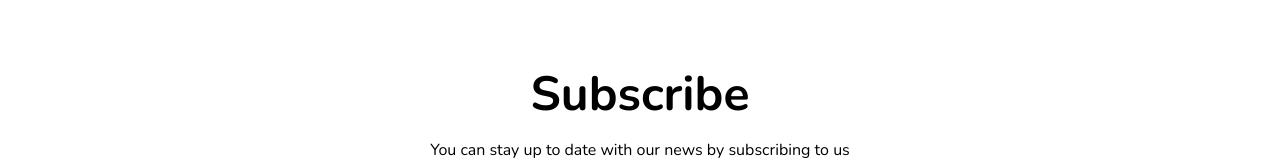
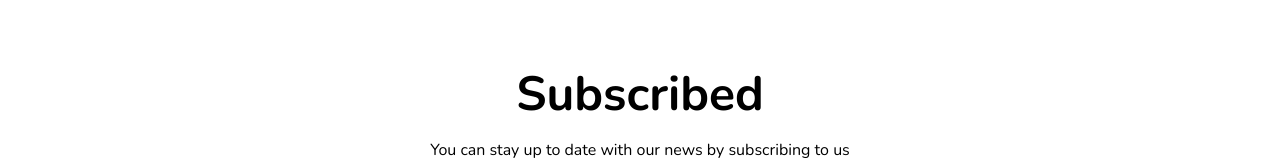
Before and after one commit to iambabazada/e-toolz, a React (Vite) app in the folder eToolZ/: page / in a window 1280 px wide. Shown: the part 2217-2385 px from the top of the page. Built offline with nearby package versions, Linux system fonts and the light colour scheme; no server answers.

Commit message:
Update Apply.jsx

```diff
--- a/eToolZ/src/component/apply/Apply.jsx
+++ b/eToolZ/src/component/apply/Apply.jsx
@@ -5,7 +5,7 @@ const Apply = () => {
     return (
         <section className='flex mb-10 flex-col gap-5 items-center mt-[150px]'>
             <h1 className='text-5xl font-bold'>
-                Subscribe
+                Subscribed
             </h1>
             <p>
                 You can stay up to date with our news by subscribing to us
```
